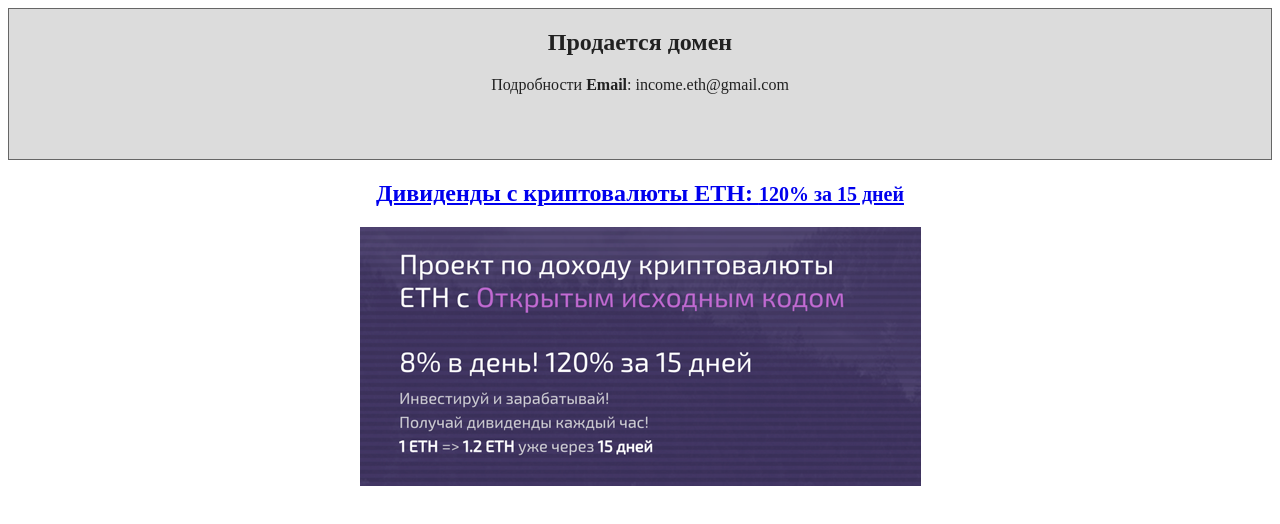
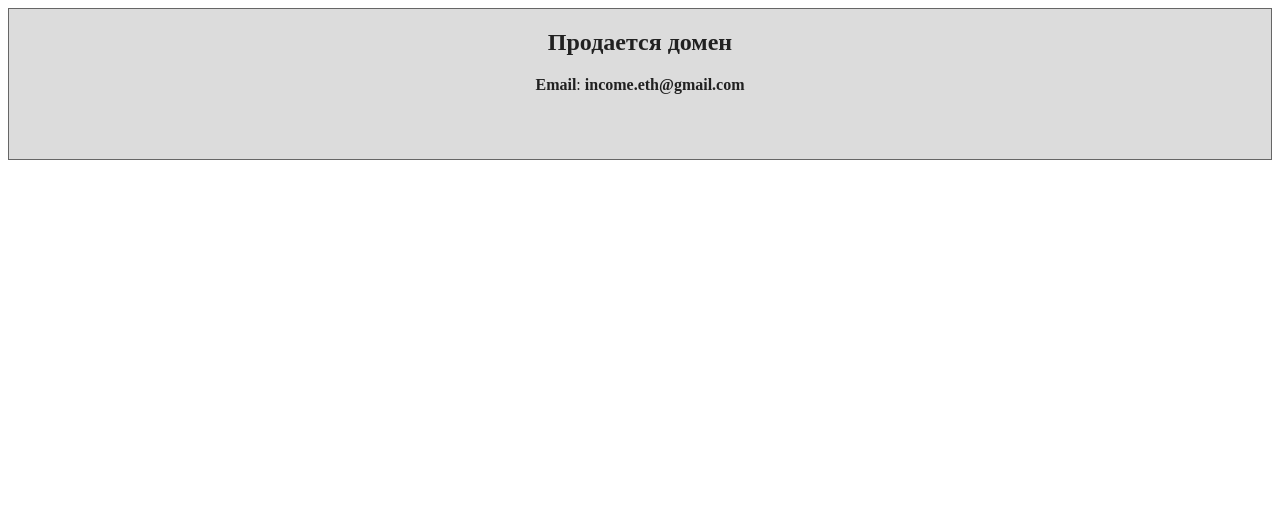
Before and after one commit to eth-products/trrending.today, a plain HTML site: page index.html in a window 1280 px wide. Drawn offline with Linux system fonts and the light colour scheme.

Commit message:
add description

```diff
--- a/index.html
+++ b/index.html
@@ -31,16 +31,7 @@
 <div>
   <div class="main-block">
     <h2>Продается домен</h2>
-    <p>Подробности <span><b>Email</b>: income.eth@gmail.com</span></p>
-  </div>
-  <div class="main-block-div">
-    <h2><a href="https://eth-invest.com/" target="_blank">Дивиденды с криптовалюты ETH:
-      <small>120% за 15 дней</small>
-    </a>
-    </h2>
-    <a href="https://eth-invest.com/" target="_blank">
-      <img src="images/LoPzIBE.png" alt="">
-    </a>
+    <p><span><b>Email</b>: <b>income.eth@gmail.com</b></span></p>
   </div>
 </div>
 
```
